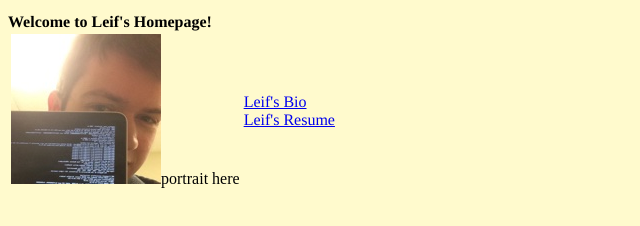
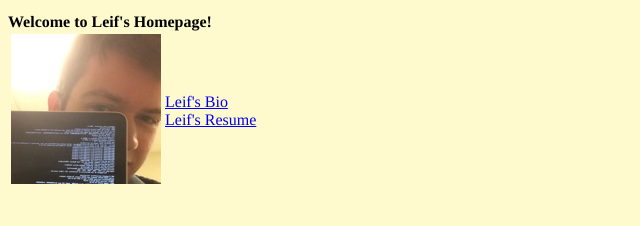
Before and after one commit to leifhague/leifhague.github.io, a plain HTML site: page index.html in a window 1280 px wide. Shown: the whole page, without its empty margins (0-640 px from the left). Drawn offline with Linux system fonts and the light colour scheme.

Commit message:
fixed text alternative to image

```diff
--- a/index.html
+++ b/index.html
@@ -12,7 +12,7 @@
 <table>
 <tr>
 <td>
-<img src=portrait.jpg>portrait here</img>
+<img src=portrait.jpg alt="portrait here"/>
 </td>
 <td>
 <p><a href=bio.html>Leif's Bio</a></p>
```
